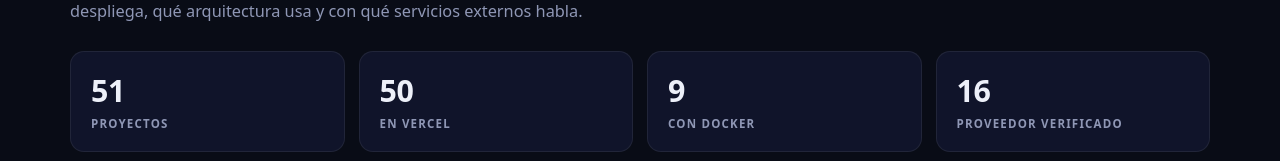
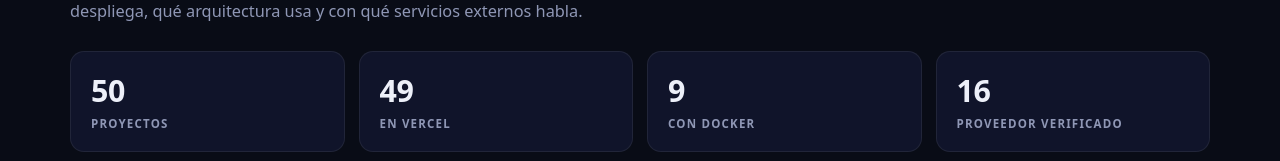
Before and after one commit to jpecinagithub/atlas-proyectos, a React (Vite) app: page / in a window 1280 px wide. Shown: the part 209-370 px from the top of the page. Built offline with nearby package versions, Linux system fonts and the light colour scheme.

Commit message:
Elimina la ficha de obt-intelligence-brief (proyecto borrado de Vercel y GitHub el 2026-10-27)

```diff
--- a/src/data/projects.ts
+++ b/src/data/projects.ts
@@ -508,21 +508,6 @@ export const PROYECTOS: Proyecto[] = [
   "description_en": "Bilingual Nobel Prize portal since 1901 with Wikipedia biographies."
  },
  {
-  "id": "obt-intelligence-brief",
-  "repo": "obt-intelligence-brief",
-  "name": "obt-intelligence-brief",
-  "vercelUrl": "https://obt-intelligence-brief.vercel.app",
-  "github": "https://github.com/jpecinagithub/obt-intelligence-brief",
-  "visibility": "Público",
-  "description": "Informe de inteligencia OBT (brief).",
-  "providers": "",
-  "docker": "",
-  "notes": "",
-  "type": "contenido",
-  "topology": "vercel",
-  "description_en": "OBT intelligence brief."
- },
- {
   "id": "ochomiles",
   "repo": "ochomiles",
   "name": "ochomiles",
```
